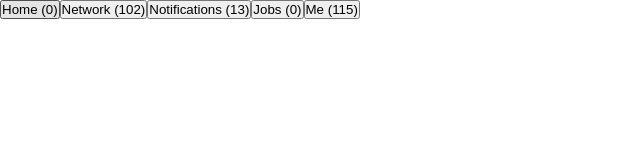
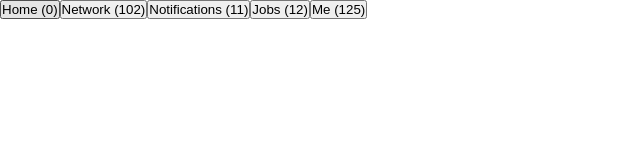
Before and after one commit to 0x12md10/Try-its, a React (Vite) app: page / in a window 1280 px wide. Shown: the top 160 px of the page, without its empty margins (0-640 px from the left). Built offline with nearby package versions, Linux system fonts and the light colour scheme.

Commit message:
recoil async data queries

```diff
--- a/src/App.jsx
+++ b/src/App.jsx
@@ -1,19 +1,10 @@
 
-// import React, { Suspense, useContext, useState } from 'react';
+import './App.css'
 
-// const Dashboard = React.lazy(()=> import("./Dashboard"));
-// const Landing = React.lazy(()=> import("./Landing"))
+import { RecoilRoot, useRecoilValue } from 'recoil';
 
-// import Dashboard from "./Dashboard";
-// import Landing from "./Landing";
-import './App.css'
-// import { CountContext } from './context';
-// import { BrowserRouter,Route,Routes } from 'react-router-dom';
-// import Nav from './Nav';
-import { RecoilRoot, selector, useRecoilValue, useSetRecoilState } from 'recoil';
-import { counterAtom } from './store/atoms/count';
-import { homeAtom, jobsAtom, networkAtom, notificationsAtom, totalNotificationsSelector } from './atoms';
-import { useMemo } from 'react';
+import { totalNotificationsSelector,notificationsAtom2 } from './ayncAtoms';
+
 
 function App() {
 
@@ -28,20 +19,13 @@
 /*LinkedIn nav mimic*/
 function LinkedInNav() {
 
-  const HomeNotificationCount = useRecoilValue(homeAtom);
-  const networkNotificationCount = useRecoilValue(networkAtom);
-  const notificationCount = useRecoilValue(notificationsAtom);
-  const jobsNotificationCount = useRecoilValue(jobsAtom);
+  const HomeNotificationCount = useRecoilValue(notificationsAtom2).home;
+  const jobsNotificationCount = useRecoilValue(notificationsAtom2).jobs;
+  const networkNotificationCount = useRecoilValue(notificationsAtom2).network;
+  const notificationCount = useRecoilValue(notificationsAtom2).notifications;
 
-  // Aggregate notifications on ME.
-  // normal way:
-  // const totalNotifications = useMemo(()=> {
-  //   return HomeNotificationCount + notificationCount + networkNotificationCount + jobsNotificationCount;
-  // },[HomeNotificationCount,networkNotificationCount,notificationCount,jobsNotificationCount])
 
-  //recoil way - use selectors;
-
-  const totalNotifications = useRecoilValue(totalNotificationsSelector);
+  const totalNotifications = useRecoilValue(totalNotificationsSelector)
 
   return (
     <div>
@@ -55,44 +39,10 @@
 }
 
 
-function ButtonUpdator() {
-  const setHomeNotificationCount = useSetRecoilState(homeAtom);
-  return (
-    <button onClick={()=>setHomeNotificationCount(c => c + 1)}>Me</button>
-  )
-}
 
 /*------------------------------*/
 
-function Count() {
-  const count = useRecoilValue(counterAtom);
-  return (
-    <div>
-      <div>Count:{count} </div>
-      <Button />
-      {(count % 2 ==0) && <p>It is even</p>}
-    </div>
-  )
-}
 
-function Button() {
-  const setCount = useSetRecoilState(counterAtom);
-
-  const handleIncrement = ()=> {
-    setCount(count => count+1)
-  }
-
-  const handleDecrement = ()=> {
-    setCount(count => count -1)
-  }
-
-  return (
-    <div>
-      <button onClick={handleIncrement}>Increment</button>
-      <button onClick={handleDecrement}>Decrement</button>
-    </div>
-  )
-}
 
 
 
--- /dev/null
+++ b/src/ayncAtoms.jsx
@@ -0,0 +1,31 @@
+import { atom, selector } from "recoil";
+
+export const notificationsAtom2 = atom({
+    key :"allNotifications",
+    default : selector({
+        key : "allNotificationsSelector",
+        get : async ()=> {
+            const data = await new Promise(r => setTimeout(r({
+            home : 0,
+            jobs : 12,
+            notifications : 11,
+            network : 102
+            }) , 5000))
+
+            return data;
+        }
+    })
+});
+
+export const totalNotificationsSelector = selector({
+    key : "totalNotificationSelector1",
+    get : ({get}) => {
+        const notifications = get(notificationsAtom2);
+        let total = 0;
+        for(let key in notifications) {
+            total += notifications[key];
+        }
+
+        return total
+    }
+})
```
